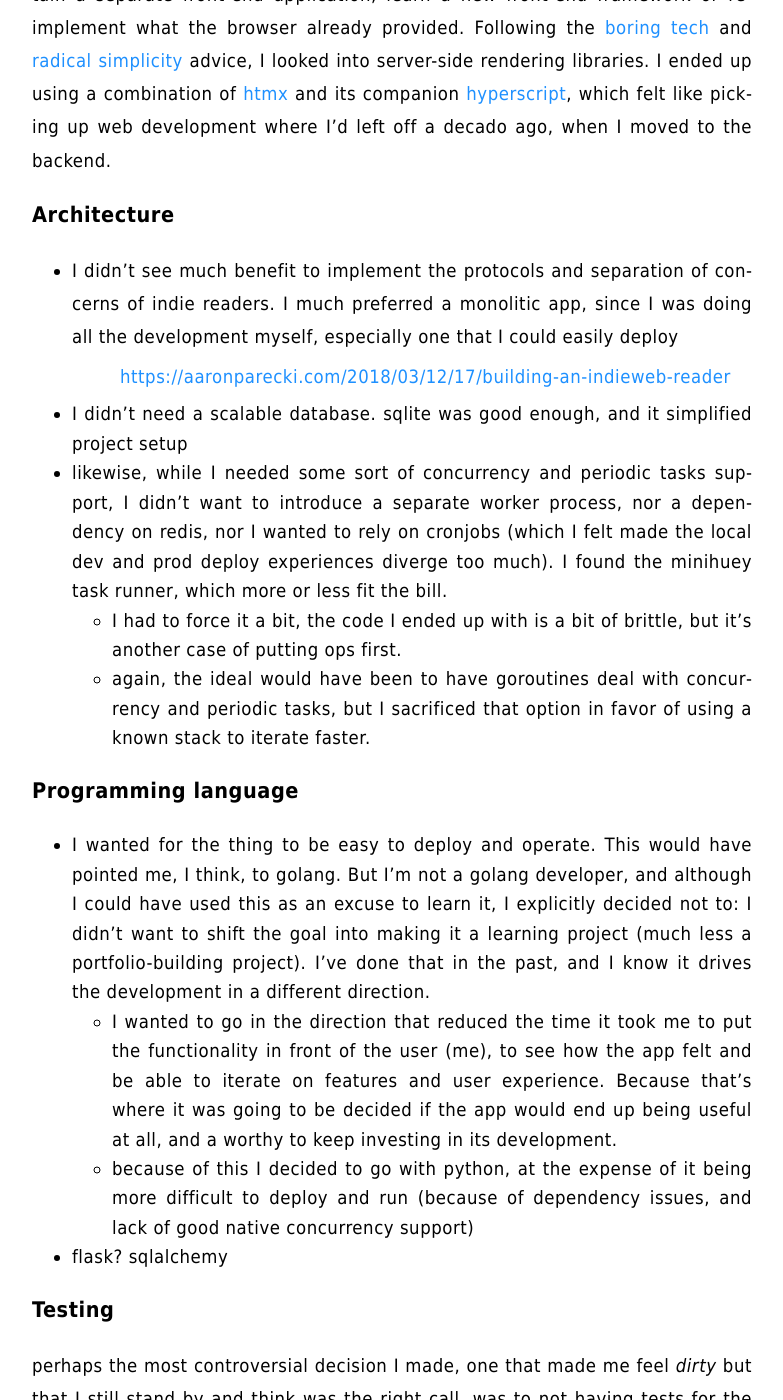
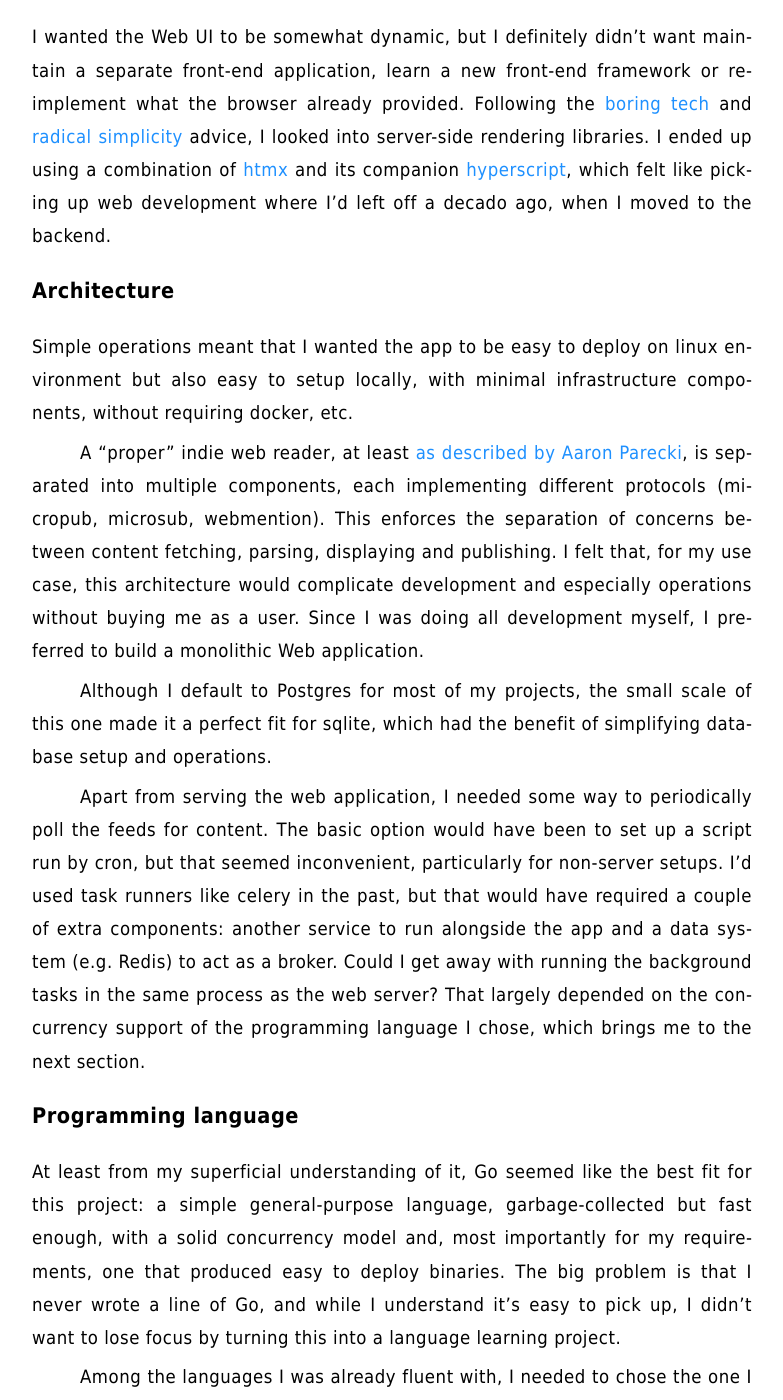
Before and after one commit to facundoolano/olano.dev, a Jekyll site: the page built from _posts/2023-12-08-reclaiming-the-web-with-a-personal-reader.md, in a window 1280 px wide and 1400 px high, scrolled down 4089 px. Shown: the whole window, without its empty margins (248-1031 px from the left). Built offline with Jekyll 4.4.1, drawn with Linux system fonts in a browser that asks for light colours; some of the changed text lies outside the part shown.

Commit message:
arch and language subsections

```diff
--- a/_posts/2023-12-08-reclaiming-the-web-with-a-personal-reader.md
+++ b/_posts/2023-12-08-reclaiming-the-web-with-a-personal-reader.md
@@ -5,6 +5,9 @@ date: 2023-12-08
 tags: [software, programación]
 lang: en
 ---
+
+
+## Background
 
 Last year I experienced the all too common career burnout. I had a couple of bad projects in a row, yes, but more generally I became disillusioned with the software industry. There was a disconnection between what I used to like about the job, what I was good at, and what the software job market wanted to buy from me (given my experience, my location and the world economy).
 
@@ -30,11 +33,8 @@ Things really clicked for me when I learned about the ideas of the IndieWeb, par
 
 There are plenty of great RSS readers out there, and I did briefly try a few of them, but this was the perfect excuse for me to get back in touch with software development. I was going to build my own personal reader.
 
-<div class="org-center">
-<p>
-&lowast; &lowast; &lowast;
-</p>
-</div>
+
+## Goals
 
 **As a user**, I had some ideas of what I was trying to accomplish.
 
@@ -58,19 +58,17 @@ Since this was going to be an app for personal use and I had no intention on tur
 
 It was very important to me that this didn't turn into a learning project or, worse, a portfolio project. It wasn't about productivity, it was about reconnecting with the joy software development. While it was a leisure project, the pleasure shouldn't come from *building something* but from *using something I had built*.
 
-Assuming me as the single target audience meant that I could postpone whatever I didn't need right away (e.g. user authentication), that I could tackle specialized features early (e.g. send to Kindle support ), that I could assume programming knowledge (e.g. leaving parser customization to code rather than implementing a complex generic interface or resigning myself to the simplest implementation).
+Assuming me as the single target audience meant that I could postpone whatever I didn't need right away (e.g. user authentication), that I could tackle specialized features early (e.g. send to Kindle support ), that I could assume programming knowledge (e.g. leaving parser customization to code rather than implementing a complex generic interface or resigning myself to a generic implementation).
 
-<div class="org-center">
-<p>
-&lowast; &lowast; &lowast;
-</p>
-</div>
+
+## Design
 
 After settling on that first set of requirements, I needed to make some early technical decisions.
 
-<h3>User Interface</h3>
 
-Although this was going to be a personal tool, and I wanted it to work on a local-first setup, I knew that if it worked well I'd want to use it in my cellphone (in addition to my laptop). This meant that I needed to make this a Web application:
+### User Interface
+
+Although this was going to be a personal tool, and I wanted it to work on a local-first setup, I knew that if it worked well I'd want to access it from my phone (in addition to my laptop). This meant that I needed to make this a Web application:
 
 -   Using the browser and HTML was the cost-effective way to implement a single client that worked in both devices.
 -   HTML/CSS are the fronted tool I'm most familiar with.
@@ -78,26 +76,30 @@ Although this was going to be a personal tool, and I wanted it to work on a loca
 
 I wanted the Web UI to be somewhat dynamic, but I definitely didn't want maintain a separate front-end application, learn a new front-end framework or reimplement what the browser already provided. Following the [boring tech](https://mcfunley.com/choose-boring-technology) and [radical simplicity](https://www.radicalsimpli.city/) advice, I looked into server-side rendering libraries. I ended up using a combination of [htmx](https://htmx.org/) and its companion [hyperscript](https://htmx.org/), which felt like picking up web development where I'd left off a decado ago, when I moved to the backend.
 
-<h3>Architecture</h3>
 
--   I didn't see much benefit to implement the protocols and separation of concerns of indie readers. I much preferred a monolitic app, since I was doing all the development myself, especially one that I could easily deploy
+### Architecture
 
-    <https://aaronparecki.com/2018/03/12/17/building-an-indieweb-reader>
+Simple operations meant that I wanted the app to be easy to deploy on linux environment but also easy to setup locally, with minimal infrastructure components, without requiring docker, etc.
 
--   I didn't need a scalable database. sqlite was good enough, and it simplified project setup
--   likewise, while I needed some sort of concurrency and periodic tasks support, I didn't want to introduce a separate worker process, nor a dependency on redis, nor I wanted to rely on cronjobs (which I felt made the local dev and prod deploy experiences diverge too much). I found the minihuey task runner, which more or less fit the bill.
-    -   I had to force it a bit, the code I ended up with is a bit of brittle, but it's another case of putting ops first.
-    -   again, the ideal would have been to have goroutines deal with concurrency and periodic tasks, but I sacrificed that option in favor of using a known stack to iterate faster.
+A "proper" indie web reader, at least [as described by Aaron Parecki](https://aaronparecki.com/2018/03/12/17/building-an-indieweb-reader), is separated into multiple components, each implementing different protocols (micropub, microsub, webmention). This enforces the separation of concerns between content fetching, parsing, displaying and publishing. I felt that, for my use case, this architecture would complicate development and especially operations without buying me as a user. Since I was doing all development myself, I preferred to build a monolithic Web application.
 
-<h3>Programming language</h3>
+Although I default to Postgres for most of my projects, the small scale of this one made it a perfect fit for sqlite, which had the benefit of simplifying database setup and operations.
 
--   I wanted for the thing to be easy to deploy and operate. This would have pointed me, I think, to golang. But I'm not a golang developer, and although I could have used this as an excuse to learn it, I explicitly decided not to: I didn't want to shift the goal into making it a learning project (much less a portfolio-building project). I've done that in the past, and I know it drives the development in a different direction.
-    -   I wanted to go in the direction that reduced the time it took me to put the functionality in front of the user (me), to see how the app felt and be able to iterate on features and user experience. Because that's where it was going to be decided if the app would end up being useful at all, and a worthy to keep investing in its development.
-    -   because of this I decided to go with python, at the expense of it being more difficult to deploy and run (because of dependency issues, and lack of good native concurrency support)
+Apart from serving the web application, I needed some way to periodically poll the feeds for content. The basic option would have been to set up a script run by cron, but that seemed inconvenient, particularly for non-server setups. I'd used task runners like celery in the past, but that would have required a couple of extra components: another service to run alongside the app and a data system (e.g. Redis) to act as a broker. Could I get away with running the background tasks in the same process as the web server? That largely depended on the concurrency support of the programming language I chose, which brings me to the next section.
 
--   flask? sqlalchemy
 
-<h3>Testing</h3>
+### Programming language
+
+At least from my superficial understanding of it, Go seemed like the best fit for this project: a simple general-purpose language, garbage-collected but fast enough, with a solid concurrency model and, most importantly for my requirements, one that produced easy to deploy binaries. The big problem is that I never wrote a line of Go, and while I understand it's easy to pick up, I didn't want to lose focus by turning this into a language learning project.
+
+Among the languages I was already fluent with, I needed to chose the one I expected to be most productive with, the one that let me built a quick prototype to decide whether this looked like something worth pursuing. So I chose Python.
+
+The bad side of using Python was that I had to deal with its environment and dependency quirks, particularly its reliance on the host OS libraries. Additionally, it meant I'd have to get creative if I wanted to avoid adding extra components for the periodic tasks. After some research I ended up using [an extension of the Huey library](https://huey.readthedocs.io/en/latest/contrib.html#mini-huey) that runs them inside a greenlet of the main application process.
+
+The good side of using Python was that I could leverage its rich libraries for for the HTTP server and client, feed parsing, scraping, and database access.
+
+
+### Testing (or lack thereof)
 
 perhaps the most controversial decision I made, one that made me feel *dirty* but that I still stand by and think was the right call, was to not having tests for the app.
 
@@ -107,19 +109,26 @@ perhaps the most controversial decision I made, one that made me feel *dirty* bu
 -   but, in the context of this being a project for a single user which was me, I knew I could live with bugs and preferred to just move fast to try features
 -   At heart, this was more of a prototype than a long term development. but they meant slowing the development cycle down, and in some cases investing in testing features I would just try and end up removing in the short term.
 
+
+## Development
+
+There's an amazing zen-flow sort of thing that happens when developers use their own tools on a daily basis. Not just testing it, but actually experimenting it as an end user. There's no better catalyst for ideas and experimentation, no better prioritization driver than having to face the bugs, annoyances and limitations of an application first-hand.
+
+the basic flow that surfaced was: open app, scroll feed, open what I want to read now, pin what I want to read later, favorite what I want to bookmark for future reference.
+
+[desktop screenshot]
+
+-   problem of mixed frequencies. basic solution: folders
+-   drove me to auto mark as read
+-   drove me to no manual archive/delete
+
 <div class="org-center">
 <p>
 &lowast; &lowast; &lowast;
 </p>
 </div>
 
-There's an amazing zen-flow sort of thing that happens when developers use their own tools on a daily basis. Not just testing it, but actually experimenting it as an end user. There's no better catalyst for ideas and experimentation, no better prioritization driver than having to face the bugs, annoyances and limitations of an application first-hand.
-
--   problem of mixed frequencies
--   drove me to auto mark as read
--   drove me to no manual archive/delete
-
-[desktop screenshot]
+-   mozilla readability for reader view, npm dependency. side effect of producing a better send 2 kindle result than the native library
 
 <div class="org-center">
 <p>
@@ -137,11 +146,8 @@ after some time I got to a point were the app was useful enough for me that I mi
 
 having it in a server also pushed me to finally add multi-user support (since I'd need some sort of authentication anyway), so added a couple of friends in there as beta testers.
 
-<div class="org-center">
-<p>
-&lowast; &lowast; &lowast;
-</p>
-</div>
+
+## Conclusion
 
 [TODO recall goal of sole source of web info, using it for N months] [TODO recall reconnecting with programming]
 
```
Also changed, not shown: org/_posts/2023-12-08-reclaiming-the-web-with-a-personal-reader.org (+36 -39 lines).
